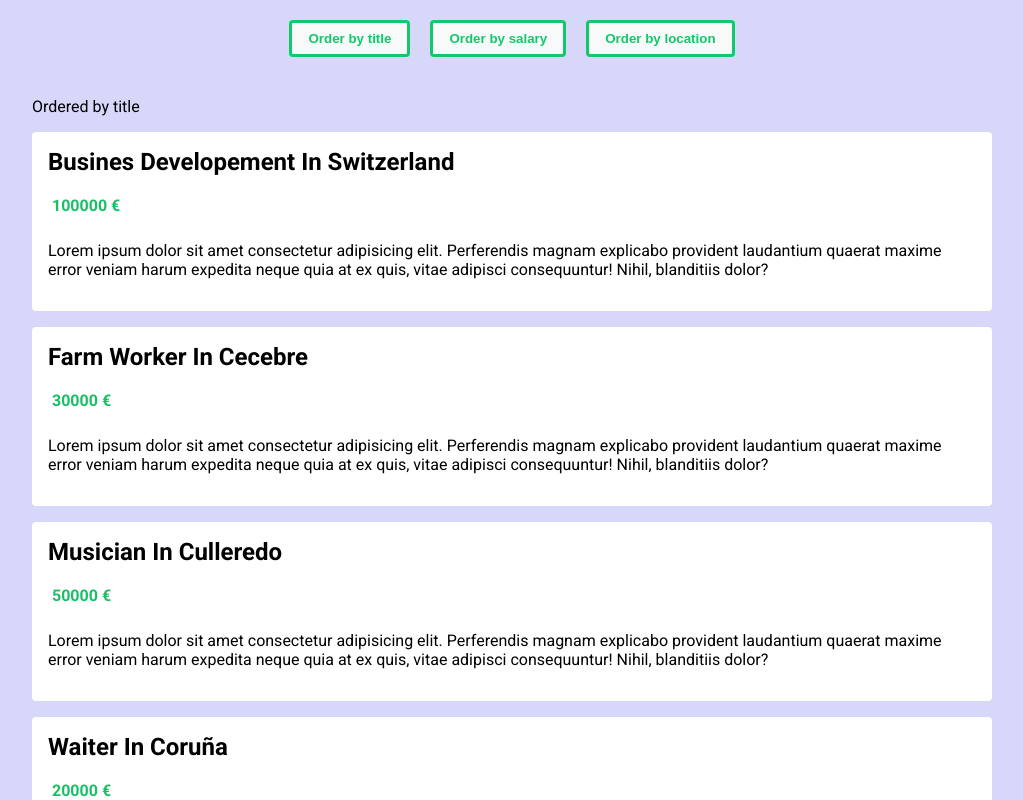
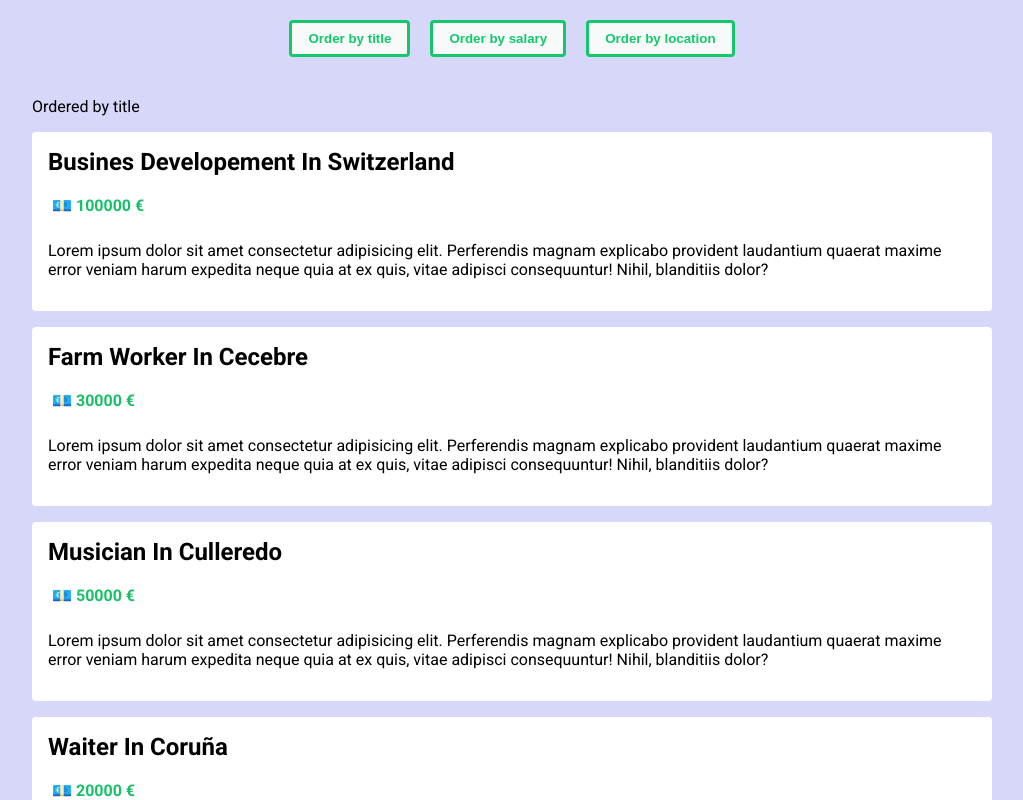
Before and after one commit to gabrielmoris/vue3-typescript-job-board, a Vue app: page / in a window 1280 px wide. Shown: the top 800 px of the page, without its empty margins (128-1151 px from the left). Built offline with nearby package versions, Linux system fonts and the light colour scheme.

Commit message:
style job list

```diff
--- a/src/components/JobList.vue
+++ b/src/components/JobList.vue
@@ -1,11 +1,11 @@
 <template>
     <div class="job-list">
         <p>Ordered by {{ order }}</p>
-        <ul>
+        <transition-group name="list" tag="ul">
             <li v-for="job in orderedJobs" :key="job.id">
                 <h2>{{ job.title }} in {{ job.location }}</h2>
                 <div class="salary">
-                    <p>{{ job.salary }} €</p>
+                    <p>💶 {{ job.salary }} €</p>
                 </div>
                 <div class="description">
                     <p
@@ -17,7 +17,7 @@
                     >
                 </div>
             </li>
-        </ul>
+        </transition-group>
     </div>
 </template>
 
@@ -79,4 +79,13 @@ export default defineComponent({
     font-weight: bold;
     margin: 10px 4px;
 }
+.list-move {
+    transition: all 1s;
+}
+
+li:hover {
+    position: relative;
+    bottom: 3px;
+    box-shadow: 2px 5px 5px 1px #17bf6587;
+}
 </style>
```
